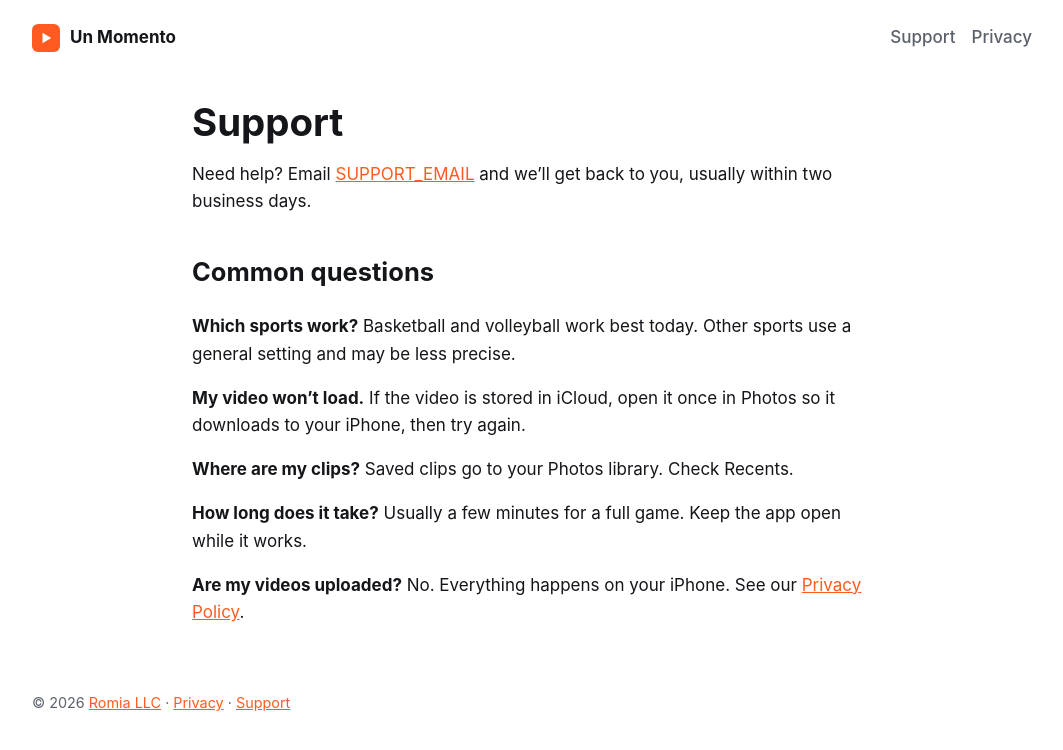
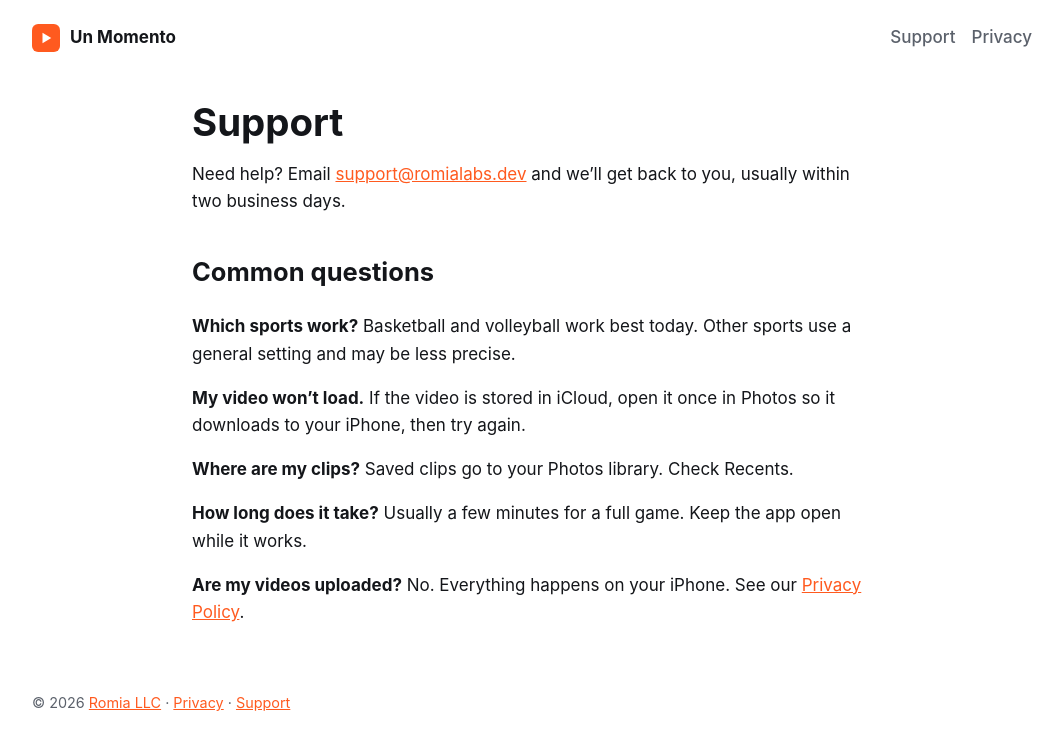
Before and after one commit to romialabs/unmomento, a Jekyll site: the page built from pages/support.md, in a window 1280 px wide. Shown: the top 750 px of the page, without its empty margins (108-1171 px from the left). Built offline with Jekyll 4.4.1, drawn with Linux system fonts in a browser that asks for light colours.

Commit message:
Support email: support@romialabs.dev
Co-Authored-By: Claude Opus 5.5 <noreply@anthropic.com>
Claude-Session: https://claude.ai/code/session_01Fe5MDdJNs36tGi1EeWc1UU

```diff
--- a/_data/settings.yml
+++ b/_data/settings.yml
@@ -1,3 +1,3 @@
 company: Romia LLC
-email: SUPPORT_EMAIL
+email: support@romialabs.dev
 company_url: https://romialabs.dev
```
